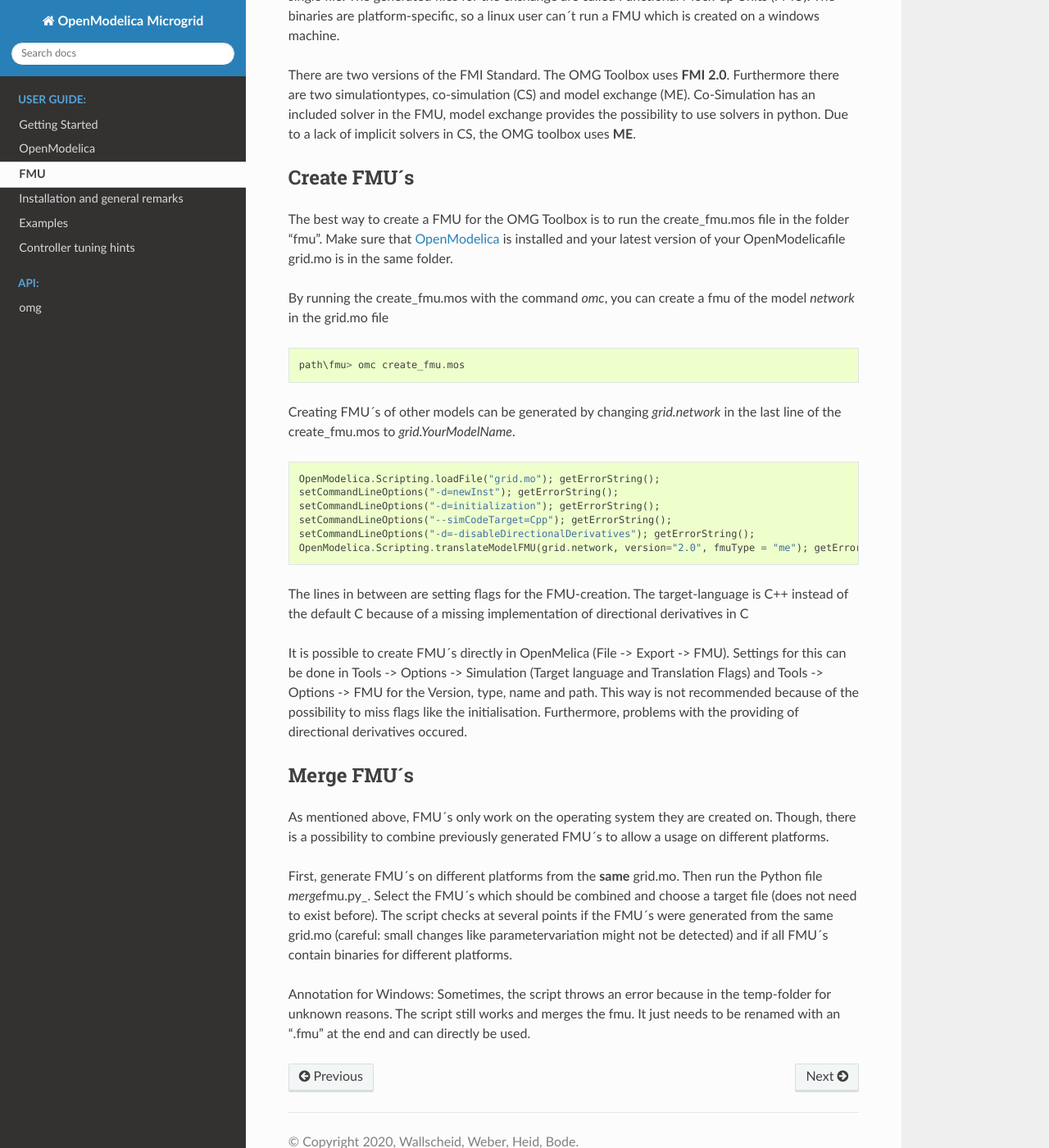
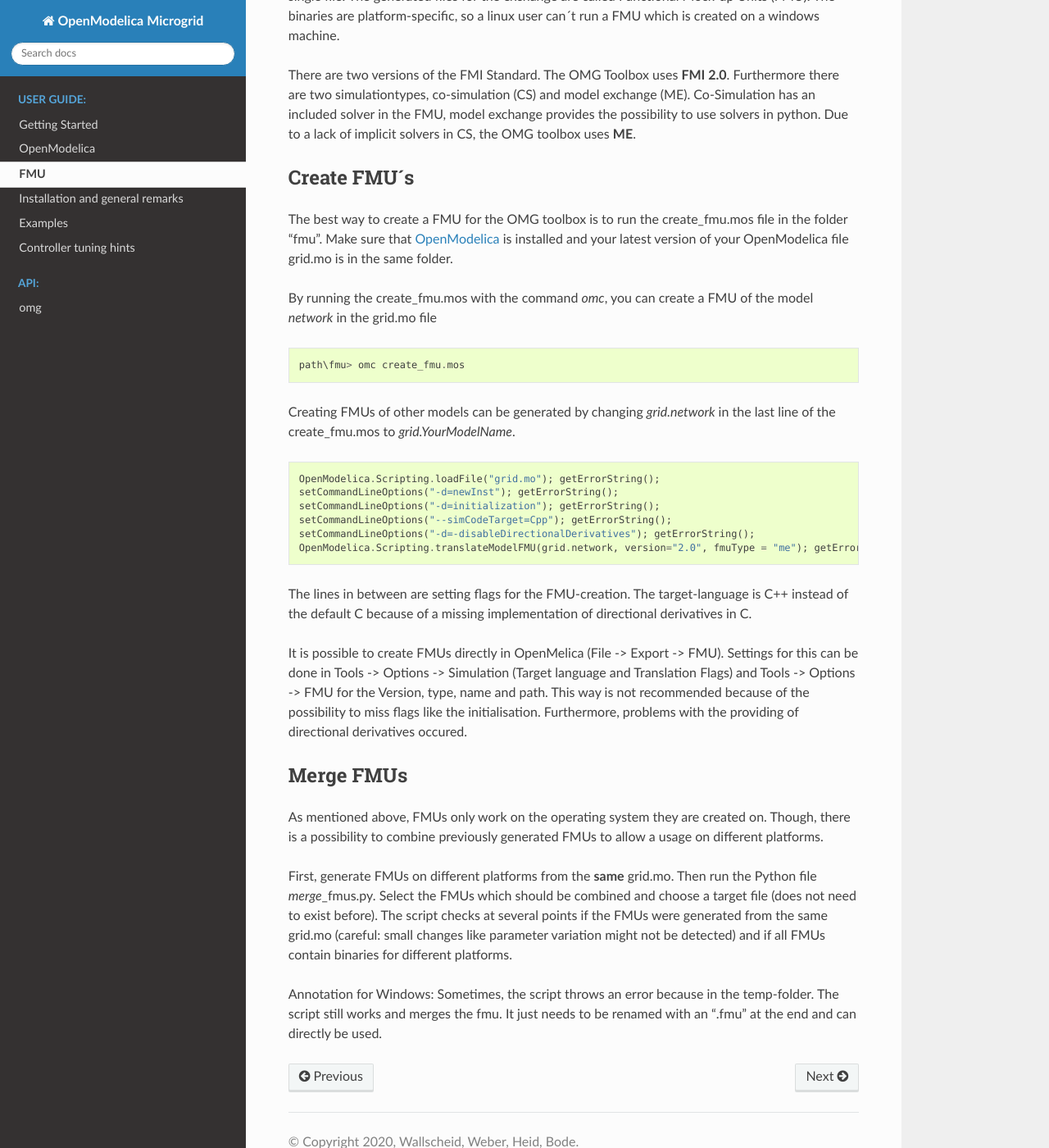
Before and after one commit to upb-lea/openmodelica-microgrid-gym, a Sphinx documentation site: the page built from docs/parts/user_guide/fmu.rst, in a window 1280 px wide and 1400 px high, scrolled down 224 px. Shown: the whole window at 82% size. Built offline with Sphinx 7.4.7 and the Read the Docs theme 2.0.0, drawn with Linux system fonts in a browser that asks for light colours.

Commit message:
User guide adjustments

```diff
--- a/docs/index.rst
+++ b/docs/index.rst
@@ -13,7 +13,7 @@ For quick start, one of these can be selected and used out of the box.
 
 The documentation of the base classes is important for the development of own modules like further reward functions or
 reference generators. In this part, the basic interfaces of each module are specified.
-For the creation of additional grid contellations, Openmodelica (nightly build recommended) can be used.
+For the creation of additional grid constellations, Openmodelica (nightly build recommended) can be used.
 
 
 .. toctree::
--- a/docs/parts/user_guide/controller_tuning.rst
+++ b/docs/parts/user_guide/controller_tuning.rst
@@ -4,7 +4,7 @@ Controller tuning hints
 1. Current controller of primary inverter
 
 -  With no droop, in other words constant mains frequency, apply a short
-   circuit to inverter and tune Kp,Ki of the current controller. Can
+   circuit to inverter and tune Kp, Ki of the current controller. Can
    tune Kp then Ki, finally Kp again if both can’t be tuned at the same
    time.
 
@@ -31,6 +31,7 @@ Controller tuning hints
    -  If possible inject step changes to the frequency setpoint of the
       primary inverter, watching how accurately the PLL tracks the
       external voltage reference. Continue tuning if necessary.
+
 
 4. Current controller of secondary inverter
 
--- a/docs/parts/user_guide/fmu.rst
+++ b/docs/parts/user_guide/fmu.rst
@@ -18,20 +18,20 @@ a lack of implicit solvers in CS, the OMG toolbox uses **ME**.
 Create FMU´s
 ^^^^^^^^^^^^
 
-The best way to create a FMU for the OMG Toolbox is to run the
+The best way to create a FMU for the OMG toolbox is to run the
 create\_fmu.mos file in the folder "fmu". Make sure that
 `OpenModelica <https://openmodelica.org/download/download-windows>`__ is
-installed and your latest version of your OpenModelicafile grid.mo is in
+installed and your latest version of your OpenModelica file grid.mo is in
 the same folder.
 
 By running the create\_fmu.mos with the command *omc*, you can create a
-fmu of the model *network* in the grid.mo file
+FMU of the model *network* in the grid.mo file
 
 ::
 
     path\fmu> omc create_fmu.mos
 
-Creating FMU´s of other models can be generated by changing
+Creating FMUs of other models can be generated by changing
 *grid.network* in the last line of the create\_fmu.mos to
 *grid.YourModelName*.
 
@@ -46,31 +46,31 @@ Creating FMU´s of other models can be generated by changing
 
 The lines in between are setting flags for the FMU-creation. The
 target-language is C++ instead of the default C because of a missing
-implementation of directional derivatives in C
+implementation of directional derivatives in C.
 
-It is possible to create FMU´s directly in OpenMelica (File -> Export ->
+It is possible to create FMUs directly in OpenMelica (File -> Export ->
 FMU). Settings for this can be done in Tools -> Options -> Simulation
 (Target language and Translation Flags) and Tools -> Options -> FMU for
 the Version, type, name and path. This way is not recommended because of
 the possibility to miss flags like the initialisation. Furthermore,
 problems with the providing of directional derivatives occured.
 
-Merge FMU´s
+Merge FMUs
 ^^^^^^^^^^^
 
-As mentioned above, FMU´s only work on the operating system they are
+As mentioned above, FMUs only work on the operating system they are
 created on. Though, there is a possibility to combine previously
-generated FMU´s to allow a usage on different platforms.
+generated FMUs to allow a usage on different platforms.
 
-First, generate FMU´s on different platforms from the **same** grid.mo.
-Then run the Python file *merge*\ fmu.py\_. Select the FMU´s which
+First, generate FMUs on different platforms from the **same** grid.mo.
+Then run the Python file *merge*\_fmus.py\. Select the FMUs which
 should be combined and choose a target file (does not need to exist
-before). The script checks at several points if the FMU´s were generated
-from the same grid.mo (careful: small changes like parametervariation
-might not be detected) and if all FMU´s contain binaries for different
+before). The script checks at several points if the FMUs were generated
+from the same grid.mo (careful: small changes like parameter variation
+might not be detected) and if all FMUs contain binaries for different
 platforms.
 
 Annotation for Windows: Sometimes, the script throws an error because in
-the temp-folder for unknown reasons. The script still works and merges
+the temp-folder. The script still works and merges
 the fmu. It just needs to be renamed with an ".fmu" at the end and can
 directly be used.
```
Also changed, not shown: other parts of docs/index.rst (+1 -1 lines), other parts of docs/parts/user_guide/controller_tuning.rst (+1 -1 lines), docs/parts/user_guide/OpenModelica.rst (+12 -12 lines), docs/parts/user_guide/Pythoncode.rst (+4 -4 lines), docs/parts/user_guide/examples.rst (+21 -19 lines).
